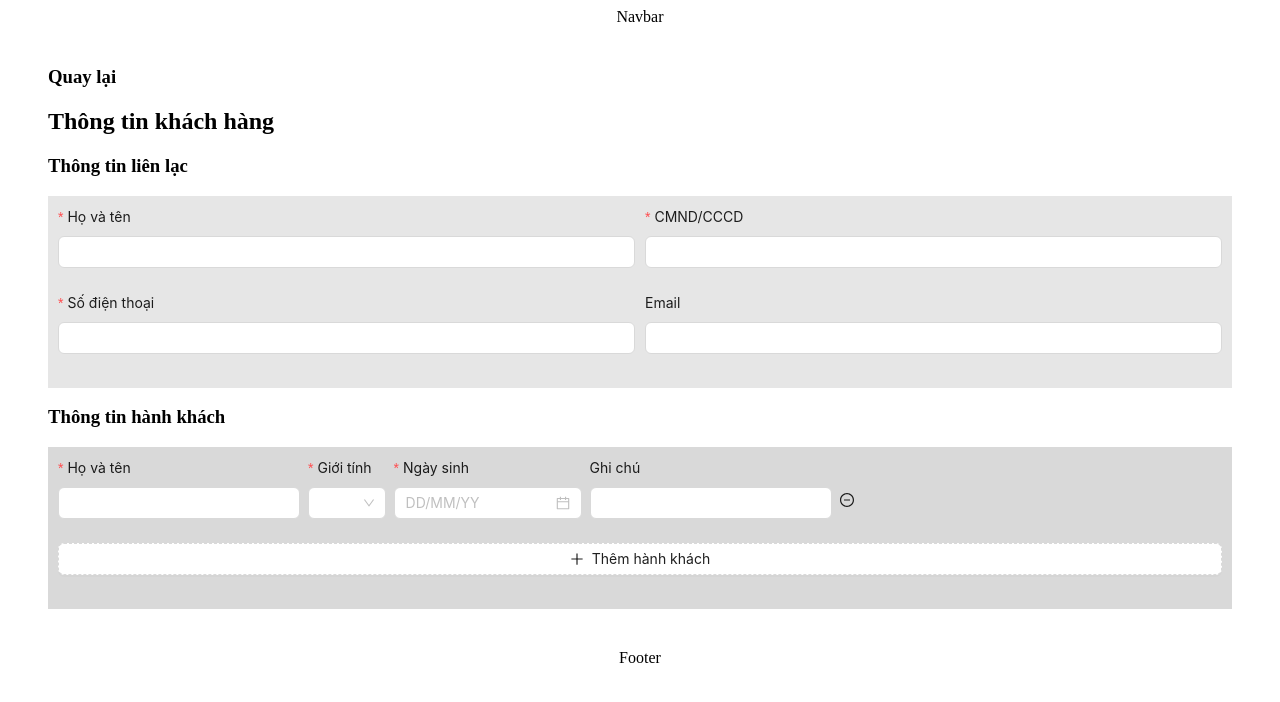
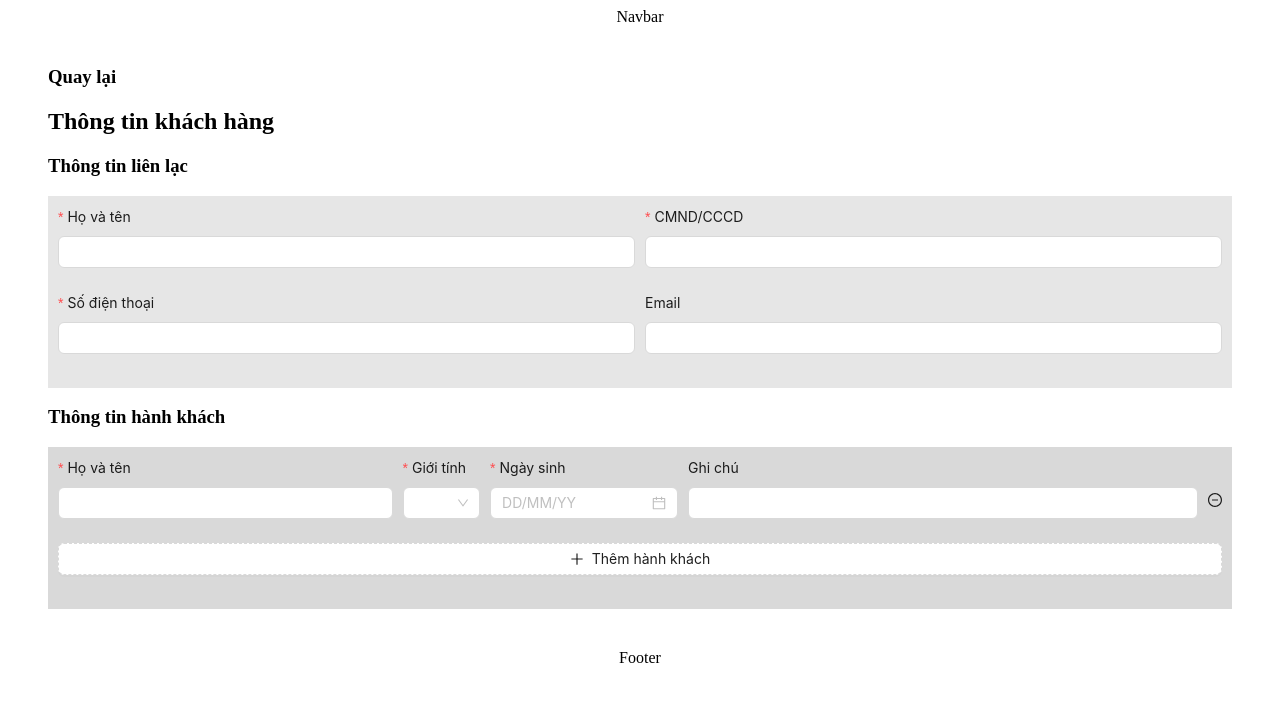
Before and after one commit to pt-tu/4Travel, a React (Create React App) app: page /xac-nhan-dat-tour in a window 1280 px wide. Both pictures are taken after a click on the button "Thêm hành khách". Shown: the top 702 px of the page. Built offline with nearby package versions, Linux system fonts and the light colour scheme.

Commit message:
update booking info layout

```diff
--- a/src/components/BookingInfo.tsx
+++ b/src/components/BookingInfo.tsx
@@ -4,6 +4,9 @@ import { Button, Col, Row, Form, Input, Space, Select, DatePicker } from "antd";
 function BookingInfo() {
   // use global color variables
   const listForm = { backgroundColor: "#d9d9d9", padding: 10 };
+  const padLeftRight = { padding: "0 5px" };
+  const padLeft = { paddingLeft: 5 };
+  const padRight = { paddingRight: 5 };
   return (
     <div className="list">
       <h3>Thông tin hành khách</h3>
@@ -12,39 +15,55 @@ function BookingInfo() {
           {(fields, { add, remove }) => (
             <div>
               {fields.map(({ key, name, ...restField }) => (
-                <Space key={key}>
+                <Space key={key} style={{ display: "grid" }}>
+                  <Row>
+                    <Col span={7} style={padRight}>
                       <Form.Item
                         {...restField}
-                    label="Họ và tên"
                         name={[name, "name"]}
                         rules={[{ required: true, message: "Nhập họ tên" }]}
+                        label="Họ và tên"
                       >
                         <Input />
                       </Form.Item>
+                    </Col>
+                    <Col style={padLeftRight}>
                       <Form.Item
                         {...restField}
-                    label="Giới tính"
                         name={[name, "gender"]}
                         rules={[{ required: true, message: "Nhập giới tính" }]}
+                        label="Giới tính"
                       >
                         <Select />
                       </Form.Item>
+                    </Col>
+                    <Col style={padLeftRight}>
                       <Form.Item
                         {...restField}
-                    label="Ngày sinh"
                         name={[name, "bday"]}
                         rules={[{ required: true, message: "Nhập ngày sinh" }]}
+                        label="Ngày sinh"
                       >
-                    <DatePicker format={"DD/MM/YY"} placeholder="DD/MM/YY" />
+                        <DatePicker
+                          format={"DD/MM/YY"}
+                          placeholder="DD/MM/YY"
+                        />
                       </Form.Item>
+                    </Col>
+                    <Col flex={"auto"} style={padLeftRight}>
                       <Form.Item
                         {...restField}
+                        name={[name, "note"]}
                         label="Ghi chú"
-                    name={[name, "note"]}
                       >
                         <Input />
                       </Form.Item>
-                  <MinusCircleOutlined onClick={() => remove(name)} />
+                    </Col>
+                    <MinusCircleOutlined
+                      style={padLeft}
+                      onClick={() => remove(name)}
+                    />
+                  </Row>
                 </Space>
               ))}
               <Form.Item>
--- a/src/components/ContactInfo.tsx
+++ b/src/components/ContactInfo.tsx
@@ -11,19 +11,31 @@ function ContactInfo() {
       <Form style={contactForm} layout="vertical">
         <Row>
           <Col span={12} style={padRight}>
-            <Form.Item name={"name"} required label="Họ và tên">
+            <Form.Item
+              name={"name"}
+              rules={[{ required: true, message: "Nhập họ tên" }]}
+              label="Họ và tên"
+            >
               <Input />
             </Form.Item>
           </Col>
           <Col span={12} style={padLeft}>
-            <Form.Item name={"cic"} required label="CMND/CCCD">
+            <Form.Item
+              name={"cic"}
+              rules={[{ required: true, message: "Nhập CMND/CCCD" }]}
+              label="CMND/CCCD"
+            >
               <Input />
             </Form.Item>
           </Col>
         </Row>
         <Row>
           <Col span={12} style={padRight}>
-            <Form.Item name={"phone"} required label="Số điện thoại">
+            <Form.Item
+              name={"phone"}
+              rules={[{ required: true, message: "Nhập số điện thoại" }]}
+              label="Số điện thoại"
+            >
               <Input />
             </Form.Item>
           </Col>
```
Lines whose indentation alone changed are shown as unchanged.
